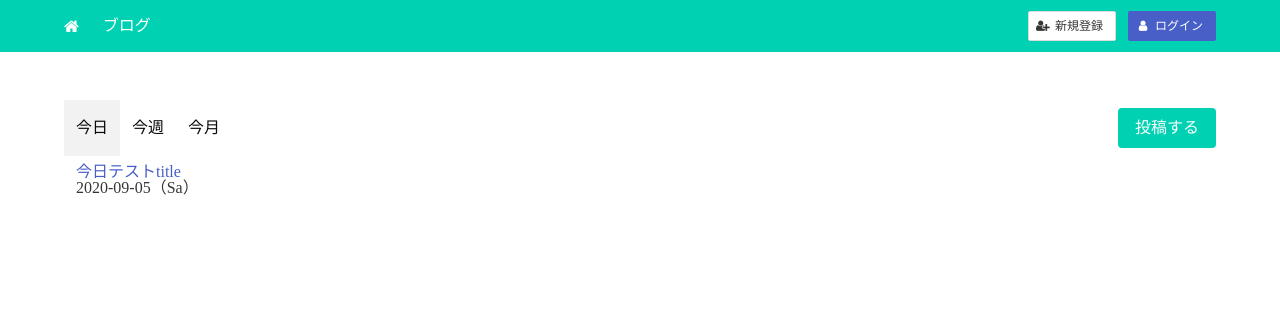
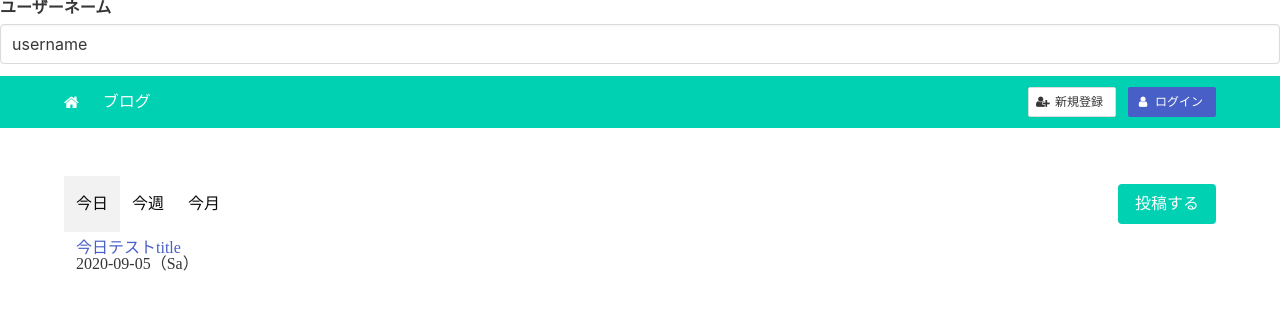
Before and after one commit to huanshenyi/mdblog-front, a Vue app: page / in a window 1280 px wide. Shown: the top 310 px of the page. Built offline with nearby package versions, Linux system fonts and the light colour scheme.

Commit message:
バリデータモジュールの初期化

```diff
--- a/src/App.vue
+++ b/src/App.vue
@@ -8,6 +8,11 @@
     </button>
   </div>
 
+  <FormInput
+   type="text"
+   name="ユーザーネーム"
+   v-model="username" :error="usernameStatus.message"/>
+
   <NavBar/>
   <section class="section">
     <div class="container">
@@ -17,22 +22,34 @@
 </template>
 
 <script lang="ts">
-import  { defineComponent, computed } from 'vue';
+import  { defineComponent, computed, ref } from 'vue';
 import NavBar from "@/components/Navbar.vue";
-import { useModal } from "@/utils/useModal.ts"
+import { useModal } from "@/utils/useModal.ts";
+import FormInput from "@/components/FormInput.vue";
+import { Status, validate, required, length} from "@/utils/validators.ts";
 
 export default defineComponent({
   name: 'App',
   components: {
-    NavBar
+    NavBar,
+    FormInput
   },
   setup(){
      const modal = useModal();
+     const username = ref("username");
+
+     //検証ルール
+     const usernameStatus = computed<Status>(() => {
+       return validate(username.value, [
+         required(),
+         length({min:5, max:10})
+         ]);
+     })
      const style = computed( () => ({
        display: modal.visible.value ? "block" : "none",
      }));
 
-     return { modal, style}
+     return { modal, style, username, usernameStatus}
   }
 })
 </script>
--- /dev/null
+++ b/src/components/FormInput.vue
@@ -0,0 +1,42 @@
+<template>
+    <div class="field">
+        <label :for="name" class="label">{{ name }}</label>
+        <div class="control">
+            <input class="input" :type="type" id="name" @input="handleInput" :value="modelValue" />
+        </div>
+        <p class="help is-danger" v-if="error">{{ error }}</p>
+    </div>
+</template>
+
+<script lang="ts">
+import { defineComponent } from "vue";
+
+export default defineComponent({
+    name: "FormInput",
+    props: {
+      type: {
+          type: String,
+          default: ()=>{
+              return ""
+          }
+      },
+      name: {
+          type: String,
+          require: true,
+      },
+      modelValue: {
+          type: String,
+          require: true,
+      },
+      error: {
+        type: String
+      }
+    },
+    setup(props, ctx) {
+       const handleInput = (event: any)=>{
+          ctx.emit("update:modelValue", event.target.value);
+       }
+       return { handleInput }
+    }
+})
+</script>
--- a/src/utils/useModal.ts
+++ b/src/utils/useModal.ts
@@ -1,3 +1,6 @@
+/*
+ログインのポップアップを表示か非表示にする
+*/
 import { ref } from "vue";
 
 const visible = ref(false);
--- /dev/null
+++ b/src/utils/validators.ts
@@ -0,0 +1,54 @@
+interface Rule {
+    type: "required" | "length";
+}
+
+interface Require extends Rule {
+    type: "required";
+}
+
+interface Length extends Rule {
+    type: "length";
+    options: MinMaxOptions;
+}
+
+interface MinMaxOptions {
+    min: number;
+    max: number;
+}
+
+export function required(): Require {
+    return { type: "required" };
+}
+
+export function length(options: MinMaxOptions): Length {
+    return { type: "length", options };
+}
+
+type Validator = Require | Length;
+
+// valid => 検証の結果を返す(真偽値)
+// もしfalseの場合、messageを返す
+export interface Status {
+    valid: boolean;
+    message?: string;
+}
+
+// 検証の結果を返す
+export function validate(value: string, validators:Validator[]):Status {
+    for (const validator of validators) {
+        if(validator.type === "required" && (!value || !value.length)){
+            return {
+                valid: false,
+                message: "項目の内容は必須です。"
+            }
+        }
+
+        if(validator.type === "length" && (value.length < validator.options.min || value.length > validator.options.max)){
+            return {
+                valid: false,
+                message: `期待値の幅内ではありません、min:${validator.options.min},max: ${validator.options.max}`
+            }
+        }
+    }
+    return {valid: false}
+}
```
